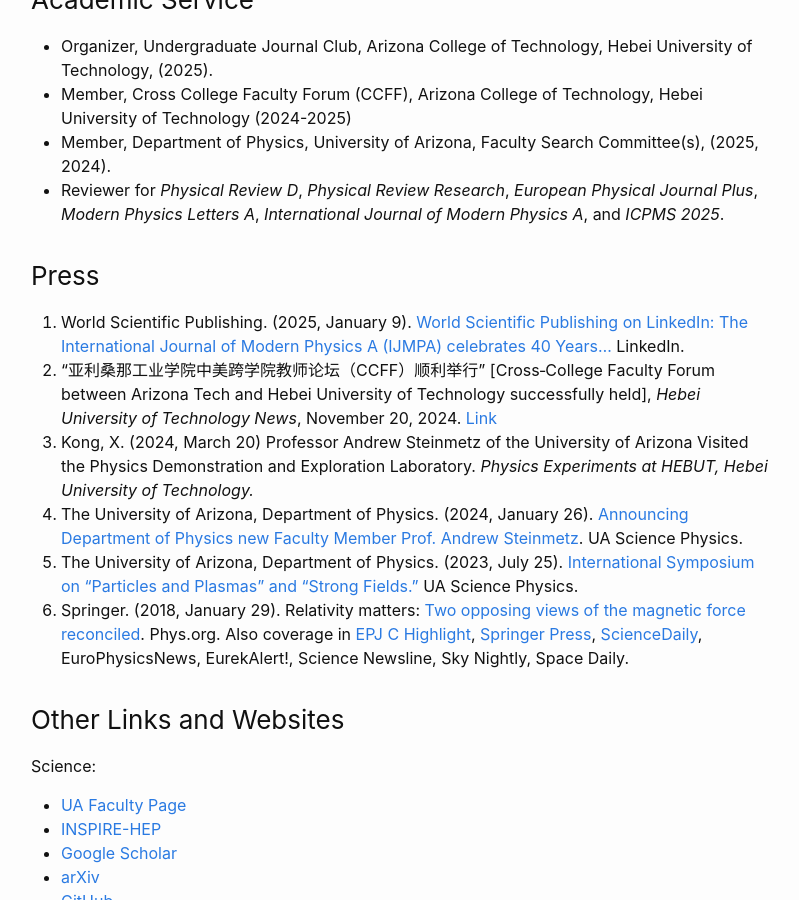
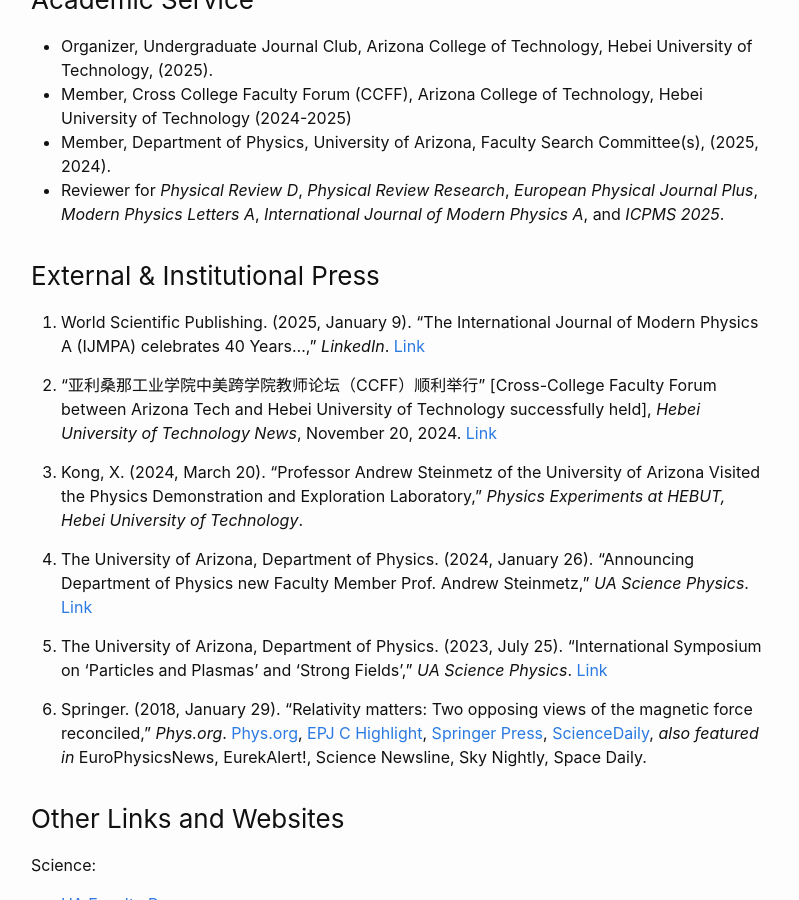
Before and after one commit to ajsteinmetz/ajsteinmetz.github.io, a Jekyll site: the page built from cv.md, in a window 1280 px wide and 900 px high, scrolled down 5659 px. Shown: the whole window, without its empty margins (239-1038 px from the left). Built offline with Jekyll 4.4.1, drawn with Linux system fonts in a browser that asks for light colours; our own code applies the rules of GitHub Pages for plain Markdown files; comment, search, counter and statistics services are not loaded.

Commit message:
Updated press section.

```diff
--- a/cv.md
+++ b/cv.md
@@ -129,14 +129,19 @@
 - Member, Department of Physics, University of Arizona, Faculty Search Committee(s), (2025, 2024).
 - Reviewer for _Physical Review D_, _Physical Review Research_, _European Physical Journal Plus_, _Modern Physics Letters A_, _International Journal of Modern Physics A_, and _ICPMS 2025_.
 
-### Press
+### External & Institutional Press
 
-1. World Scientific Publishing. (2025, January 9). [World Scientific Publishing on LinkedIn: The International Journal of Modern Physics A (IJMPA) celebrates 40 Years...](https://www.linkedin.com/posts/world-scientific-publishing_the-international-journal-of-modern-physics-activity-7282999555967610880-SJ78) LinkedIn.
-2. “亚利桑那工业学院中美跨学院教师论坛（CCFF）顺利举行” [Cross‑College Faculty Forum between Arizona Tech and Hebei University of Technology successfully held], *Hebei University of Technology News*, November 20, 2024. [Link](https://hatech.hebut.edu.cn/xw/62ff3dcc665b453898ec92841d45e0ce.htm)
-2. Kong, X. (2024, March 20) Professor Andrew Steinmetz of the University of Arizona Visited the Physics Demonstration and Exploration Laboratory. *Physics Experiments at HEBUT, Hebei University of Technology.*
-3. The University of Arizona, Department of Physics. (2024, January 26). [Announcing Department of Physics new Faculty Member Prof. Andrew Steinmetz](https://w3.physics.arizona.edu/news/announcing-department-physics-new-faculty-member-prof-andrew-steinmetz). UA Science Physics.
-4. The University of Arizona, Department of Physics. (2023, July 25). [International Symposium on "Particles and Plasmas" and "Strong Fields."](https://w3.physics.arizona.edu/news/international-symposium-particles-and-plasmas-and-strong-fields) UA Science Physics.
-5. Springer. (2018, January 29). Relativity matters: [Two opposing views of the magnetic force reconciled](https://phys.org/news/2018-01-relativity-opposing-views-magnetic.html). Phys.org. Also coverage in [EPJ C Highlight](https://www.epj.org/epjc-news/1422-epjc-highlight-relativity-matters-two-opposing-views-of-the-magnetic-force-reconciled), [Springer Press](https://www.springer.com/gp/about-springer/media/research-news/all-english-research-news/relativity-matters--two-opposing-views-of-the-magnetic-force-reconciled/15417658), [ScienceDaily](https://www.sciencedaily.com/releases/2018/01/180129131327.htm), EuroPhysicsNews, EurekAlert!, Science Newsline, Sky Nightly, Space Daily.
+1. World Scientific Publishing. (2025, January 9). “The International Journal of Modern Physics A (IJMPA) celebrates 40 Years…,” *LinkedIn*. [Link](https://www.linkedin.com/posts/world-scientific-publishing_the-international-journal-of-modern-physics-activity-7282999555967610880-SJ78)
+
+2. “亚利桑那工业学院中美跨学院教师论坛（CCFF）顺利举行” [Cross-College Faculty Forum between Arizona Tech and Hebei University of Technology successfully held], *Hebei University of Technology News*, November 20, 2024. [Link](https://hatech.hebut.edu.cn/xw/62ff3dcc665b453898ec92841d45e0ce.htm)
+
+3. Kong, X. (2024, March 20). “Professor Andrew Steinmetz of the University of Arizona Visited the Physics Demonstration and Exploration Laboratory,” *Physics Experiments at HEBUT, Hebei University of Technology*.
+
+4. The University of Arizona, Department of Physics. (2024, January 26). “Announcing Department of Physics new Faculty Member Prof. Andrew Steinmetz,” *UA Science Physics*. [Link](https://w3.physics.arizona.edu/news/announcing-department-physics-new-faculty-member-prof-andrew-steinmetz)
+
+5. The University of Arizona, Department of Physics. (2023, July 25). “International Symposium on ‘Particles and Plasmas’ and ‘Strong Fields’,” *UA Science Physics*. [Link](https://w3.physics.arizona.edu/news/international-symposium-particles-and-plasmas-and-strong-fields)
+
+6. Springer. (2018, January 29). “Relativity matters: Two opposing views of the magnetic force reconciled,” *Phys.org*. [Phys.org](https://phys.org/news/2018-01-relativity-opposing-views-magnetic.html), [EPJ C Highlight](https://www.epj.org/epjc-news/1422-epjc-highlight-relativity-matters-two-opposing-views-of-the-magnetic-force-reconciled), [Springer Press](https://www.springer.com/gp/about-springer/media/research-news/all-english-research-news/relativity-matters--two-opposing-views-of-the-magnetic-force-reconciled/15417658), [ScienceDaily](https://www.sciencedaily.com/releases/2018/01/180129131327.htm), *also featured in* EuroPhysicsNews, EurekAlert!, Science Newsline, Sky Nightly, Space Daily.
 
 ### Other Links and Websites
 
```
